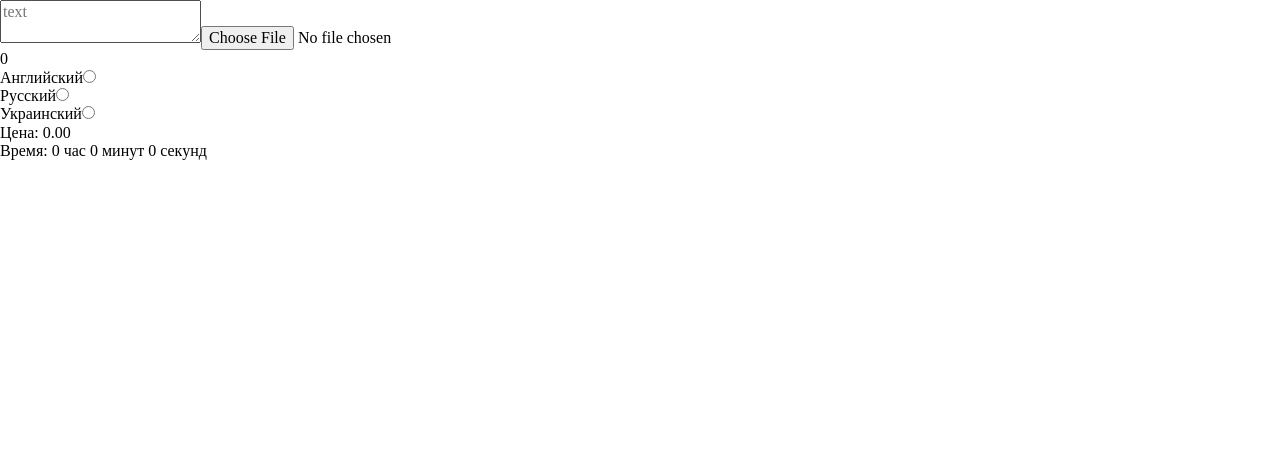
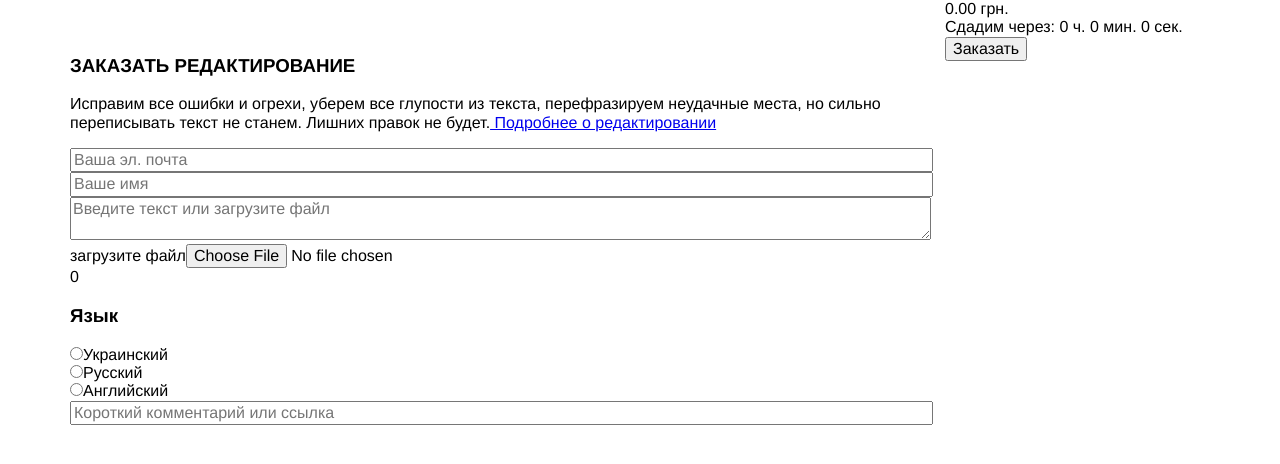
Before and after one commit to drew24n/react-order-app, a React (Create React App) app: page / in a window 1280 px wide. Shown: the top 464 px of the page. Built offline with nearby package versions, Linux system fonts and the light colour scheme.

Commit message:
logic fixes and improvements, styling

```diff
--- a/public/index.html
+++ b/public/index.html
@@ -12,6 +12,6 @@
   </head>
   <body>
     <noscript>You need to enable JavaScript to run this app.</noscript>
-    <div id="root"></div>
+    <main id="root"></main>
   </body>
 </html>
--- a/src/components/App.jsx
+++ b/src/components/App.jsx
@@ -7,14 +7,19 @@ export const App = () => {
     const dispatch = useDispatch()
     const appState = useSelector(state => state.app)
 
-    const languages = ['Английский', 'Русский', 'Украинский']
+    const languages = ['Украинский', 'Русский', 'Английский']
 
     //price calculations
+    const [fileTypePriceRate, setFileTypePriceRate] = useState(0)
+    const [fileContentLength, setFileContentLength] = useState(0)
+    const [price, setPrice] = useState(0)
+
     let languagePriceRate = appState.currentLang === 'Английский' ? 0.12 : 0.05
     let minPrice = appState.currentLang === 'Английский' ? 120 : 50
 
-    const [fileTypePriceRate, setFileTypePriceRate] = useState(0)
-    const [fileContentLength, setFileContentLength] = useState(0)
+    let contentLength = fileContentLength > 0 ? fileContentLength : appState.text.length
+    let basicPrice = languagePriceRate * contentLength
+    let finalPrice = basicPrice * fileTypePriceRate + basicPrice
 
     const processFileData = (file) => {
         if (file.target.files[0]) {
@@ -32,31 +37,11 @@ export const App = () => {
         }
     }
 
-    let contentLength = fileContentLength > 0 ? fileContentLength : appState.text.length
-    let basicPrice = languagePriceRate * contentLength
-    let finalPrice = basicPrice * fileTypePriceRate + basicPrice
+    //deadline and job time calculations
+    const [time, setTime] = useState(0)
 
-    const [price, setPrice] = useState(0)
-
-    useEffect(() => {
-        if (!contentLength || !appState.currentLang) return setPrice(0)
-        if (finalPrice < minPrice) setPrice(minPrice)
-        else setPrice(finalPrice)
-    }, [appState.currentLang, contentLength, fileTypePriceRate])
-    //price calculations end
-
-    //deadline and time calculations
     const minTime = 3600
     let currentSpeedRate = appState.currentLang === 'Английский' ? 0.093 : 0.37 //typing speed, symbols per second
-
-    const estimateJobTime = () => {
-        let basicTime = minTime + contentLength / currentSpeedRate
-        if (!contentLength || !appState.currentLang) return 0
-        return basicTime * fileTypePriceRate + basicTime //time depends on file type - fileTypePriceRate
-    }
-
-    const [time, setTime] = useState(0)
-    useEffect(() => setTime(estimateJobTime()), [contentLength, currentSpeedRate, fileTypePriceRate])
 
     let h = time / 3600 ^ 0
     let m = (time - h * 3600) / 60 ^ 0
@@ -82,30 +67,62 @@ export const App = () => {
     //
     // calcDeadline()
 
-    return <div className={style.container}>
-        <form>
-            {/*<input value={appState.email} onChange={e => dispatch(setEmail(e.target.value))} type="email"*/}
-            {/*       placeholder={'email'}/>*/}
-            {/*<input value={appState.name} onChange={e => dispatch(setName(e.target.value))} type="text"*/}
-            {/*       placeholder={'name'}/>*/}
+    useEffect(() => {
+        if (!contentLength || !appState.currentLang) {
+            setTime(0)
+            setPrice(0)
+        } else {
+            let basicTime = minTime + contentLength / currentSpeedRate
+            let finalJobTime = basicTime * fileTypePriceRate + basicTime //time depends on file type - fileTypePriceRate
+            setTime(finalJobTime)
+
+            if (finalPrice < minPrice) {
+                setPrice(minPrice)
+            } else setPrice(finalPrice)
+        }
+    }, [contentLength, fileTypePriceRate, appState.currentLang, currentSpeedRate, finalPrice, minPrice])
+
+    return (
+        <form className={style.container}>
             <div>
-                <textarea value={appState.text} onChange={e => dispatch(setText(e.target.value))} placeholder={'text'}/>
-                <input type="file" onChange={e => processFileData(e)}/>
+                <div className={style.firstSection}>
+                    <h3>ЗАКАЗАТЬ РЕДАКТИРОВАНИЕ</h3>
+                    <p>Исправим все ошибки и огрехи, уберем все глупости из текста, перефразируем неудачные места, но
+                        сильно переписывать текст не станем. Лишних правок не будет.
+                        <a href="/#"> Подробнее о редактировании</a>
+                    </p>
+                    <input value={appState.email} onChange={e => dispatch(setEmail(e.target.value))} type="email"
+                           placeholder={'Ваша эл. почта'}/>
+                    <input value={appState.name} onChange={e => dispatch(setName(e.target.value))} type="text"
+                           placeholder={'Ваше имя'}/>
+                    <div>
+                        <textarea value={appState.text} onChange={e => dispatch(setText(e.target.value))}
+                                  placeholder={'Введите текст или загрузите файл'}/>
+                        <label htmlFor="image_uploads">загрузите файл
+                            <input id="image_uploads" type="file" onChange={e => processFileData(e)}/>
+                        </label>
+                        <div>{contentLength}</div>
                     </div>
-            <div>{fileContentLength ? fileContentLength : appState.text.length}</div>
+                </div>
                 <div onChange={e => dispatch(setLang(e.target.value))}>
+                    <h3>Язык</h3>
                     {languages.map((l, index) => (
                         <div key={index}>
+                            <input type="radio" name={'lang'} value={l} id={l}/>
                             <label htmlFor={l}>{l}</label>
-                        <input type="radio" name={'lang'} value={l} id={l}/>
                         </div>
                     ))}
                 </div>
-            {/*<input value={appState.comment} onChange={e => dispatch(setComment(e.target.value))} type="text"*/}
-            {/*       placeholder={'comment'}/>*/}
-            {/*<button>Заказать</button>*/}
+                <div>
+                    <input value={appState.comment} onChange={e => dispatch(setComment(e.target.value))} type="text"
+                           placeholder={'Короткий комментарий или ссылка'}/>
+                </div>
+            </div>
+            <div>
+                <div>{price.toFixed(2)} грн.</div>
+                <div>Сдадим через: {h} ч. {m} мин. {s} сек.</div>
+                <button>Заказать</button>
+            </div>
         </form>
-        <div>Цена: {price.toFixed(2)}</div>
-        <div>Время: {h} час {m} минут {s} секунд</div>
-    </div>
+    )
 }
--- a/src/components/App.module.scss
+++ b/src/components/App.module.scss
@@ -1,2 +1,30 @@
+* {
+  font-family: Helvetica Neue, Helvetica, Arial, sans-serif;
+  letter-spacing: normal;
+}
+
 .container {
+  display: grid;
+  max-width: 1140px;
+  grid-gap: 20px;
+  grid-template-columns: 75% auto;
+  padding: 0 15px;
+  margin: 0 auto;
+
+  input[type='text'], input[type='email'] {
+    width: 100%;
+  }
+  textarea {
+    width: 100%;
+  }
+
+  .firstSection {
+    margin-top: 55px;
+  }
+  .secondSection {
+
+  }
+  .thirdSection {
+
+  }
 }
```
Lines whose indentation alone changed are shown as unchanged.
